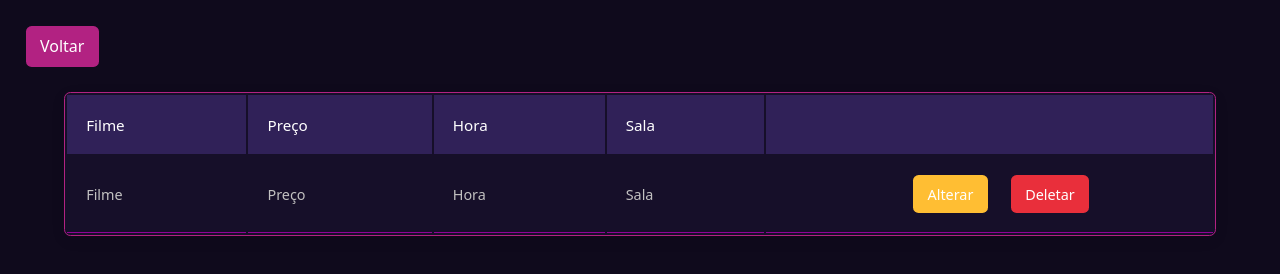
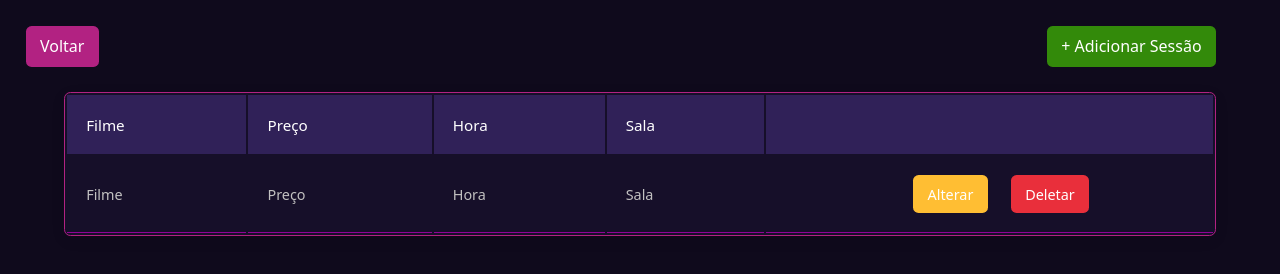
Before and after one commit to Gabi5443/PROJETO-DS-2026, a plain HTML site: page Dashboard/listarSession.html in a window 1280 px wide. Drawn offline with Linux system fonts and the light colour scheme; a web font is replaced by a local one.

Commit message:
botao create

```diff
--- a/Dashboard/listarSession.html
+++ b/Dashboard/listarSession.html
@@ -18,6 +18,11 @@
             font-family: "Sniglet", system-ui;
         }
 
+        header {
+            display: flex;
+            justify-content: space-between;
+        }
+
         .voltar {
             display: inline-block;
             margin: 2%;
@@ -30,6 +35,20 @@
             background-color: #B22282;
         }
 
+        .criar {
+            display: inline-block;
+            margin: 2%;
+            margin-right: 5%;
+            text-decoration: none;
+            padding: 0.6rem 0.9rem;
+            border-radius: 0.35rem;
+            transition: 0.2s ease;
+            text-align: center;
+            color: #fff;
+            background-color: #338a0a;
+        }
+
+        .criar:hover,
         .voltar:hover {
             filter: brightness(0.92);
             transform: translateY(-1px);
@@ -97,7 +116,10 @@
 </head>
 
 <body>
-    <a href="index.html" class="voltar">Voltar</a>
+    <header>
+        <a class="voltar">Voltar</a>
+        <a class="criar"> + Adicionar Sessão</a>
+    </header>
     <table class="tabela">
         <thead>
             <tr>
```
Also changed, not shown: Dashboard/listarMovies.html (+23 -1 lines).
